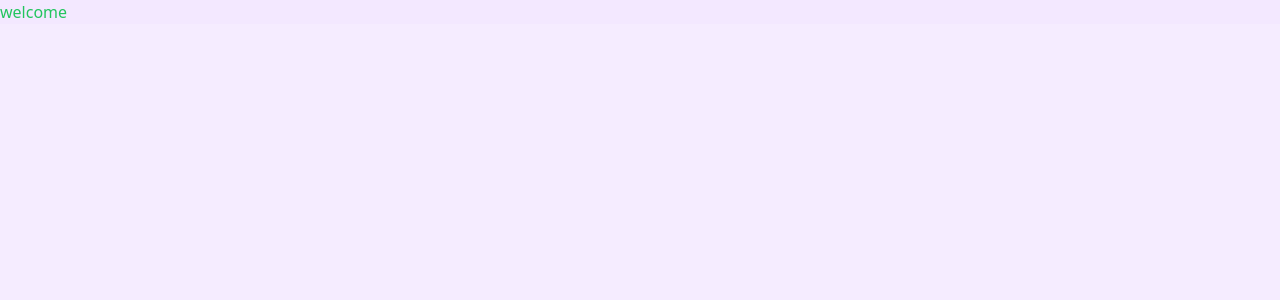
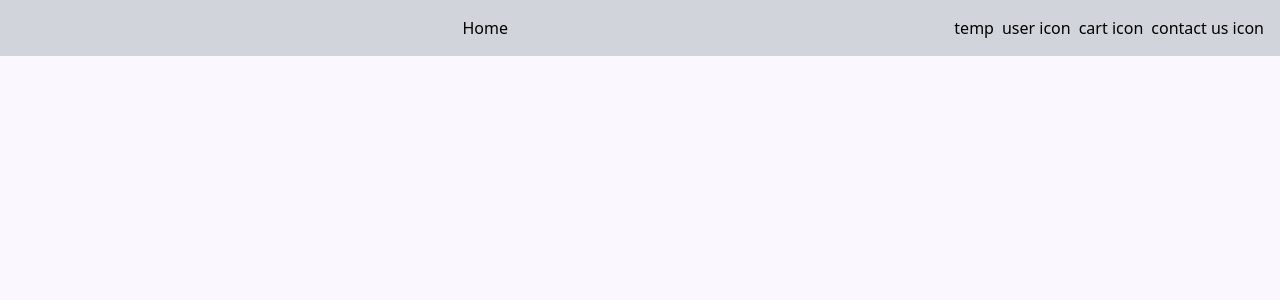
Before and after one commit to RafiAriel/RafiAriel-E-commerce, a Nuxt app: page / in a window 1280 px wide. Before the commit this address had no page. Shown: the top 300 px of the page. Built offline with nearby package versions, Linux system fonts and the light colour scheme.

Commit message:
header kickoff

```diff
--- a/assets/css/globalStyle.css
+++ b/assets/css/globalStyle.css
@@ -1,5 +1,5 @@
 html,
 body {
   max-width: 1440px;
-  @apply mx-auto bg-purple-100 bg-opacity-80;
+  @apply mx-auto bg-purple-50 bg-opacity-80;
 }
--- a/components/Header.vue
+++ b/components/Header.vue
@@ -1,8 +1,38 @@
 <template>
-  <div class="text-green-500">welcome</div>
+  <div class="flex bg-gray-300 justify-between p-4">
+    <div></div>
+    <div class="logo">
+      <NuxtLink to="/">Home</NuxtLink>
+
+      <!--replace it with actual logo. this is home-->
+    </div>
+
+    <div class="flex justify-between gap-2">
+      <NuxtLink to="/temp">temp</NuxtLink>
+
+      <!--find how to set css from nuxt - 'active' -->
+
+      <div>
+        user icon
+        <!--replace it with actual icon-->
+      </div>
+
+      <div>
+        cart icon
+
+        <!--replace it with actual icon-->
+      </div>
+
+      <div>
+        contact us icon
+
+        <!--replace it with actual icon-->
+      </div>
+    </div>
+  </div>
 </template>
 
-<script>
+<script scoped>
 export default {
   name: "Header",
 };
```
